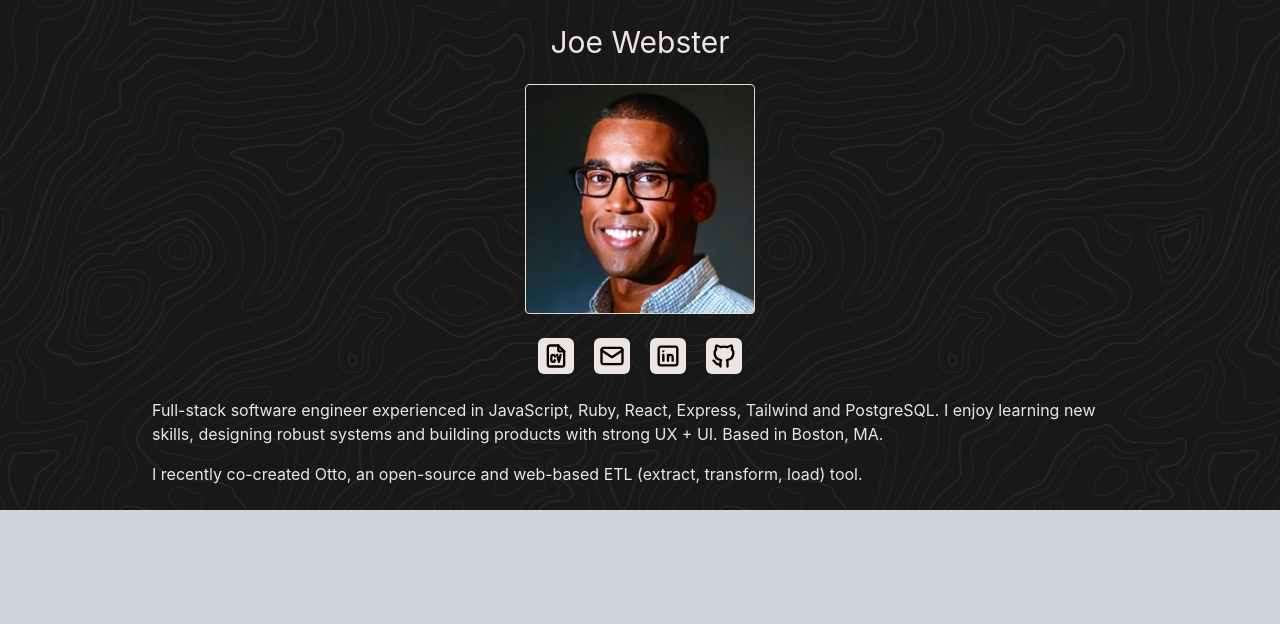
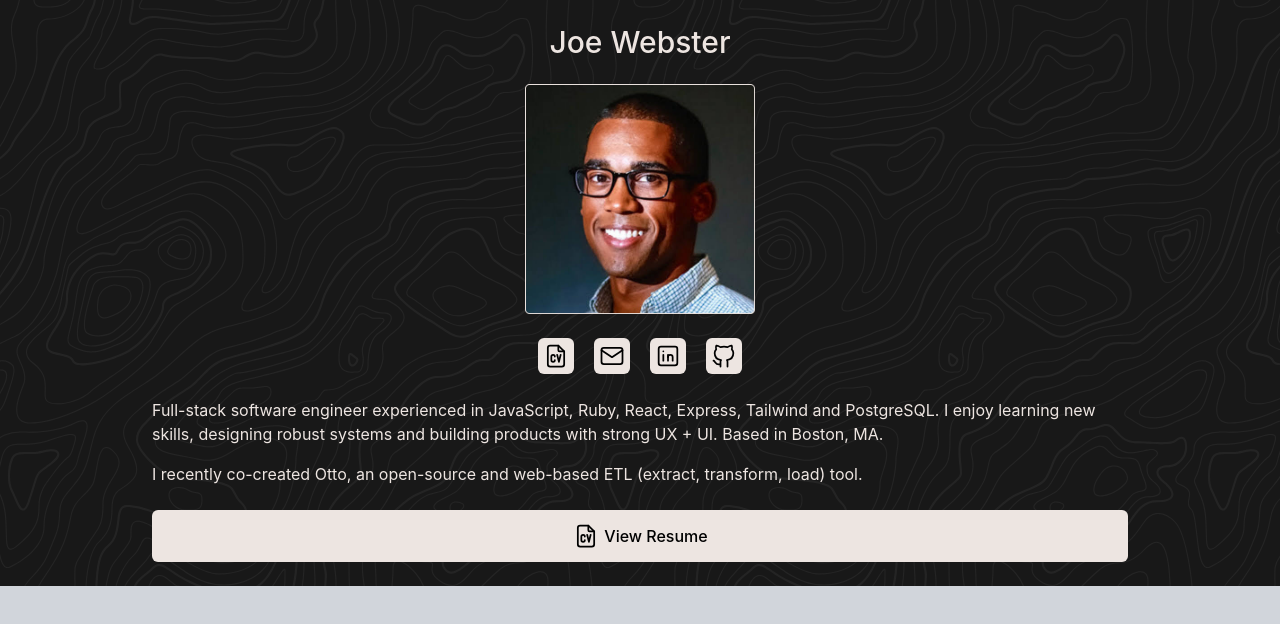
Before and after one commit to Joewebsta/joeswebster.com, a React (Vite) app: page / in a window 1280 px wide. Shown: the top 624 px of the page. Built offline with nearby package versions, Linux system fonts and the light colour scheme.

Commit message:
Add "view resume" button

```diff
--- a/src/components/Hero.jsx
+++ b/src/components/Hero.jsx
@@ -1,5 +1,5 @@
 import React from "react";
-import Navigation from "./Navigation";
+import Navbar from "./Navbar";
 import {
   IconFileCv,
   IconBrandGithub,
@@ -11,7 +11,7 @@ const Hero = () => {
   return (
     <div className="hero bg-black-hero pb-6">
       <div className="container mx-auto max-w-5xl px-6">
-        <Navigation />
+        <Navbar />
         <img
           className="mx-auto mb-6 max-w-[230px]"
           src="/headshot.png"
@@ -20,18 +20,18 @@ const Hero = () => {
         <div className="mb-6 flex justify-center gap-5">
           <a
             href="http://google.com/"
-            className="bg-tan flex h-9 w-9 items-center justify-center rounded-md"
+            className="bg-tan hover:bg-tan-hover flex h-9 w-9 items-center justify-center rounded-md"
           >
-            <IconFileCv size={28} />
+            <IconFileCv size={28} stroke-width="1.5" />
           </a>
-          <div className="bg-tan flex h-9 w-9 items-center justify-center rounded-md">
-            <IconMail size={28} />
+          <div className="bg-tan hover:bg-tan-hover flex h-9 w-9 items-center justify-center rounded-md">
+            <IconMail size={28} stroke-width="1.5" />
           </div>
-          <div className="bg-tan flex h-9 w-9 items-center justify-center rounded-md">
-            <IconBrandLinkedin size={28} />
+          <div className="bg-tan hover:bg-tan-hover flex h-9 w-9 items-center justify-center rounded-md">
+            <IconBrandLinkedin size={28} stroke-width="1.5" />
           </div>
-          <div className="bg-tan flex h-9 w-9 items-center justify-center rounded-md">
-            <IconBrandGithub size={28} />
+          <div className="bg-tan hover:bg-tan-hover flex h-9 w-9 items-center justify-center rounded-md">
+            <IconBrandGithub size={28} stroke-width="1.5" />
           </div>
         </div>
         <p className="text-tan mb-4">
@@ -40,10 +40,14 @@ const Hero = () => {
           designing robust systems and building products with strong UX + UI.
           Based in Boston, MA.
         </p>
-        <p className="text-tan">
+        <p className="text-tan mb-6">
           I recently co-created Otto, an open-source and web-based ETL (extract,
           transform, load) tool.
         </p>
+        <button className="bg-tan hover:bg-tan-hover flex w-full items-center justify-center gap-1 rounded-md px-4 py-3 font-medium">
+          <IconFileCv size={28} stroke-width="1.5" />
+          View Resume
+        </button>
       </div>
     </div>
   );
--- /dev/null
+++ b/src/components/Navbar.jsx
@@ -0,0 +1,13 @@
+import React from "react";
+
+const Navbar = () => {
+  return (
+    <nav>
+      <h1 className="text-tan mb-6 pt-6 text-center text-3xl font-medium">
+        Joe Webster
+      </h1>
+    </nav>
+  );
+};
+
+export default Navbar;
--- a/src/components/Navigation.jsx
+++ /dev/null
@@ -1,11 +0,0 @@
-import React from "react";
-
-const Navigation = () => {
-  return (
-    <nav>
-      <h1 className="text-tan mb-6 pt-6 text-center text-3xl">Joe Webster</h1>
-    </nav>
-  );
-};
-
-export default Navigation;
--- a/tailwind.config.js
+++ b/tailwind.config.js
@@ -6,6 +6,7 @@ export default {
     extend: {
       colors: {
         tan: "#EDE5E1",
+        "tan-hover": "#DCCDC5",
         "black-hero": "#181818",
       },
       fontFamily: {
```
